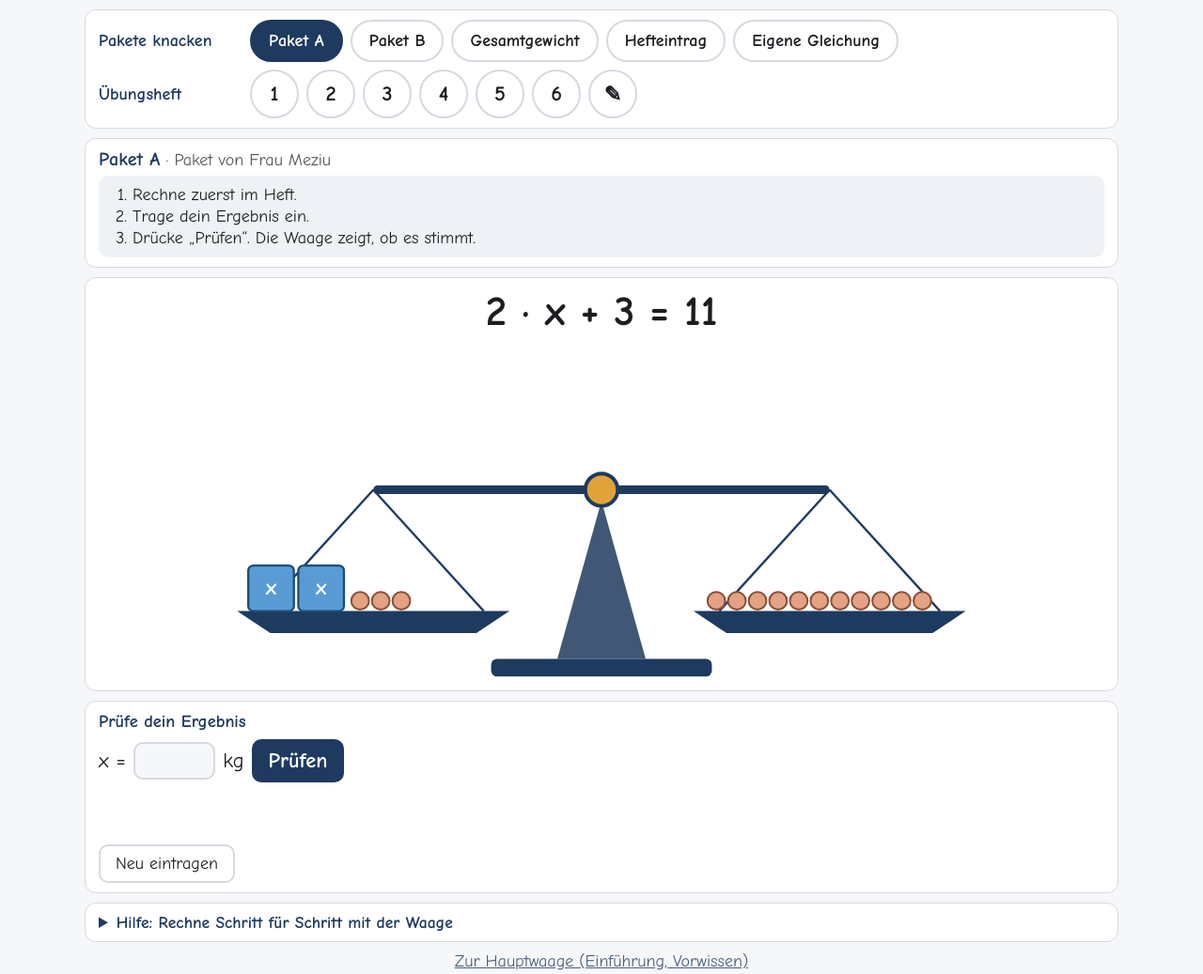
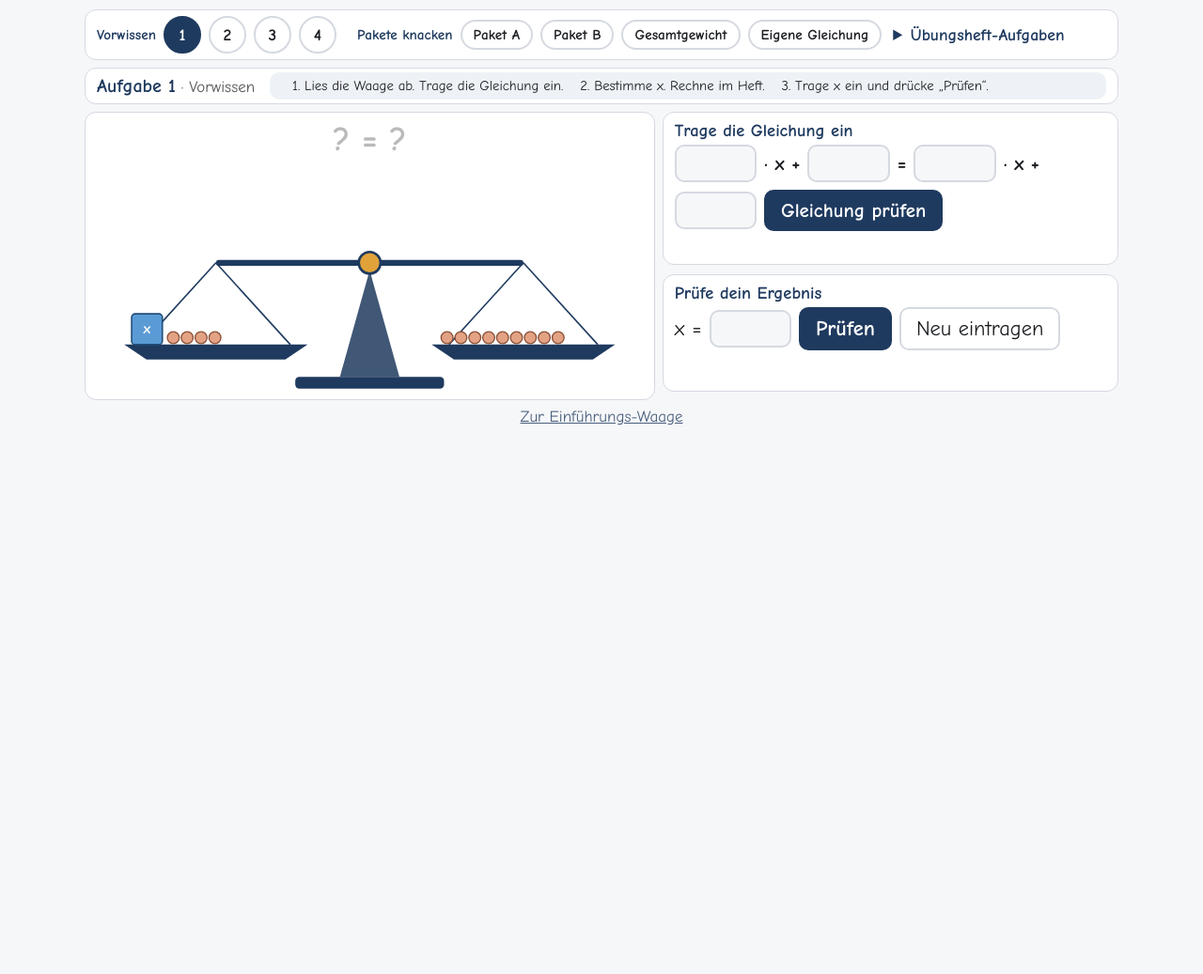
Before and after one commit to teutameziu-mziu/waage, a plain HTML site: page kontrolle.html in a window 1280 px wide. Shown: the whole page at 94% size. After the commit the page ends 800 px from the top, so only its background shows below. Drawn offline with Linux system fonts and the light colour scheme.

Commit message:
Pakete-Waage: Vorwissen mit 4 Aufgaben (Gleichung, x, Merksatz), kompakte Ansicht fuer iPad
Co-Authored-By: Claude Sonnet 5.5 <noreply@anthropic.com>
Claude-Session: https://claude.ai/code/session_01JkBBSbMmsDJGEJphpno4g9

```diff
--- a/kontrolle.html
+++ b/kontrolle.html
@@ -53,18 +53,22 @@ details summary{cursor:pointer;font-weight:700;color:var(--navy);font-size:1.1re
 .vb[aria-pressed=true]{background:var(--navy);color:#fff;border-color:var(--navy)}
 @media (prefers-color-scheme:dark){.vb[aria-pressed=true]{color:#0f0f10}}
 .steps3{margin:6px 0 0;padding-left:1.3em}.steps3 li{margin:2px 0}
+.stage{display:grid;grid-template-columns:1fr;gap:10px}
+#right{display:flex;flex-direction:column;gap:10px;min-width:0}
+@media (min-width:900px){#hd{display:flex;gap:16px;align-items:center;flex-wrap:wrap}#hd ol{margin:0!important;padding:4px 10px 4px 24px!important;flex:1}.tab{width:40px;height:40px;font-size:1.1rem}.pill{padding:5px 12px;font-size:.95rem}.gl{min-width:0}#cmsg{font-size:1.15rem;min-height:1.6em}#nav details{display:inline-block;margin:0 0 0 14px}.card h2{margin:0 0 4px}.stage{gap:8px}#left{display:flex;flex-direction:column;gap:8px}.stage{grid-template-columns:1.25fr 1fr;align-items:start}svg{max-height:31vh}#hd ol{font-size:.92rem}#hd{padding:4px 12px}#nav{display:flex;flex-wrap:wrap;align-items:center;padding:6px 12px}#nav .grp+details,#nav details{margin:0 0 0 12px}.vq{font-size:1rem;gap:6px}.vq input[type=text]{width:8em;font-size:1rem;padding:4px}#merke h2{display:none}#mmsg,#vmsg{min-height:1.2em;font-size:1.05rem}#eq{font-size:clamp(1.5rem,4vh,2.2rem)}.gl{font-size:.95rem}body{font-size:17px}main{gap:8px}.card{padding:8px 12px}#eq{font-size:clamp(1.6rem,4.5vh,2.4rem)}.steps3{display:flex;gap:18px;flex-wrap:wrap;list-style-position:inside;padding-left:8px!important}}
+.hid{opacity:.3}
+.vq{display:flex;gap:8px;flex-wrap:wrap;align-items:center}
+.vq input[type=text]{width:9em;font-size:1.2rem;text-align:center;padding:6px;border:2px solid var(--line);border-radius:10px;background:var(--bg);color:var(--fg)}
+#nav details{margin-top:8px}
 </style></head><body><main>
 <div class="card" id="nav">
- <div class="grp"><span class="gl">Pakete knacken</span><span class="grp" id="tp"></span></div>
- <div class="grp"><span class="gl">Übungsheft</span><span class="grp" id="tu"></span></div>
+ <div class="grp"><span class="gl">Vorwissen</span><span class="grp" id="tv"></span><span class="gl" style="min-width:0;margin-left:14px">Pakete knacken</span><span class="grp" id="tp"></span></div>
+ <details><summary>Übungsheft-Aufgaben</summary><div class="grp" style="margin-top:6px"><span class="grp" id="tu"></span></div></details>
 </div>
-<div class="card"><div><span class="ti" id="ti"></span> <span class="tg" id="tg"></span></div>
+<div class="card" id="hd"><div><span class="ti" id="ti"></span> <span class="tg" id="tg"></span></div>
  <ol class="steps3 hint" id="hint" style="margin-top:6px;padding:8px 12px 8px 2em"></ol></div>
-<div class="card" id="own" style="display:none"><h2>Gleichung aus dem Heft eingeben</h2>
- <div class="row" style="margin-bottom:8px">Buchstabe: <button class="vb" data-v="x" aria-pressed="true">x</button><button class="vb" data-v="y" aria-pressed="false">y</button><button class="vb" data-v="z" aria-pressed="false">z</button></div>
- <div class="row lt"><input type="number" id="oa" min="0" max="99" value="1" aria-label="Zahl vor dem Buchstaben links"> · <span class="vl">x</span> + <input type="number" id="ob" min="0" max="99" value="3" aria-label="Zahl links"> = <input type="number" id="oc" min="0" max="99" value="0" aria-label="Zahl vor dem Buchstaben rechts"> · <span class="vl">x</span> + <input type="number" id="od" min="0" max="99" value="7" aria-label="Zahl rechts"> <button class="go" id="ob2">Waage bauen</button></div>
- <div style="opacity:.8;margin-top:6px">Steht kein Buchstabe, schreibe 0. Steht „x“ allein, schreibe 1.</div></div>
-<div class="card"><div id="eq"></div>
+<div class="stage">
+<div id="left"><div class="card"><div id="eq"></div>
 <svg viewBox="0 -10 1000 470" role="img" aria-label="Waage" id="sv">
  <g id="beam"><rect x="190" y="194" width="620" height="12" rx="6" fill="var(--navy)"/></g>
  <polygon points="500,215 440,430 560,430" fill="var(--navy)" opacity=".85"/>
@@ -72,12 +76,24 @@ details summary{cursor:pointer;font-weight:700;color:var(--navy);font-size:1.1re
  <circle cx="500" cy="200" r="22" fill="#e0a33a" stroke="var(--navy)" stroke-width="5"/>
  <g id="pl" class="pan"></g><g id="pr" class="pan"></g>
 </svg></div>
+<div class="card" id="merke" style="display:none"><h2>Merksatz</h2>
+ <div class="vq">Eine Gleichung ist im <input type="text" id="m1" aria-label="Lücke 1" autocomplete="off">. Was ich links mache, mache ich auch <input type="text" id="m2" aria-label="Lücke 2" autocomplete="off">. <button class="go" id="mck">Prüfen</button></div>
+ <div id="mmsg" style="font-weight:700;font-size:1.2rem;min-height:1.4em" aria-live="polite"></div>
+ <div id="mfull" style="display:none;margin-top:6px">1. <b>Zuerst vereinfachen</b>, dann <b>umformen</b>: Auf beiden Seiten das Gleiche rechnen, bis x allein steht.<br>2. Am Ende steht da <b>x = Ergebnis</b>.<br>3. <b>Probe:</b> x einsetzen. Links und rechts muss das Gleiche herauskommen.</div></div>
+</div>
+<div id="right">
+<div class="card" id="veq" style="display:none"><h2>Trage die Gleichung ein</h2>
+ <div class="row lt"><input type="number" id="va" min="0" max="99" aria-label="Zahl vor x links"> · x + <input type="number" id="vb" min="0" max="99" aria-label="Zahl links"> = <input type="number" id="vc" min="0" max="99" aria-label="Zahl vor x rechts"> · x + <input type="number" id="vd" min="0" max="99" aria-label="Zahl rechts"> <button class="go" id="vck">Gleichung prüfen</button></div>
+ <div id="vmsg" style="font-weight:700;font-size:1.2rem;min-height:1.4em" aria-live="polite"></div></div>
+<div class="card" id="own" style="display:none"><h2>Gleichung aus dem Heft eingeben</h2>
+ <div class="row" style="margin-bottom:8px">Buchstabe: <button class="vb" data-v="x" aria-pressed="true">x</button><button class="vb" data-v="y" aria-pressed="false">y</button><button class="vb" data-v="z" aria-pressed="false">z</button></div>
+ <div class="row lt"><input type="number" id="oa" min="0" max="99" value="1" aria-label="Zahl vor dem Buchstaben links"> · <span class="vl">x</span> + <input type="number" id="ob" min="0" max="99" value="3" aria-label="Zahl links"> = <input type="number" id="oc" min="0" max="99" value="0" aria-label="Zahl vor dem Buchstaben rechts"> · <span class="vl">x</span> + <input type="number" id="od" min="0" max="99" value="7" aria-label="Zahl rechts"> <button class="go" id="ob2">Waage bauen</button></div>
+ <div style="opacity:.8;margin-top:6px">Steht kein Buchstabe, schreibe 0. Steht „x“ allein, schreibe 1.</div></div>
 <div class="card"><h2 id="h2c">Prüfe dein Ergebnis</h2>
-  <div class="row big" id="one"><span class="vl">x</span> = <input type="number" id="g" step="any" aria-label="Dein Ergebnis"><span class="kg"> kg</span><button class="go" id="ck">Prüfen</button></div>
-  <div class="row big" id="tot" style="display:none">x = <input type="number" id="gx" step="any" aria-label="Gewicht Paket A"> kg &nbsp; y = <input type="number" id="gy" step="any" aria-label="Gewicht Paket B"> kg<br>Gesamt = <input type="number" id="gg" step="any" aria-label="Gesamtgewicht"> kg <button class="go" id="ck2">Prüfen</button></div>
+  <div class="row big" id="one"><span class="vl">x</span> = <input type="number" id="g" step="any" aria-label="Dein Ergebnis"><span class="kg"> kg</span><button class="go" id="ck">Prüfen</button><button id="clr">Neu eintragen</button></div>
+  <div class="row big" id="tot" style="display:none">x = <input type="number" id="gx" step="any" aria-label="Gewicht Paket A"> kg &nbsp; y = <input type="number" id="gy" step="any" aria-label="Gewicht Paket B"> kg<br>Gesamt = <input type="number" id="gg" step="any" aria-label="Gesamtgewicht"> kg <button class="go" id="ck2">Prüfen</button><button id="clr2">Neu eintragen</button></div>
   <div id="cmsg" aria-live="polite"></div>
-  <div class="row" style="margin-top:4px"><button id="clr">Neu eintragen</button></div></div>
-<div class="card" id="merke" style="display:none"><h2>Merke</h2><div>1. <b>Zuerst vereinfachen:</b> Gleiches auf jeder Seite zusammenfassen.<br>2. <b>Dann umformen:</b> Auf beiden Seiten das Gleiche rechnen, bis x allein steht (Äquivalenzumformung).<br>3. Am Ende steht da <b>x = Ergebnis</b>.<br>4. <b>Probe:</b> x in die Anfangsgleichung einsetzen. Links und rechts muss das Gleiche herauskommen.<br><b>Wichtig:</b> Eine Gleichung ist wie eine Waage. Sie muss immer im Gleichgewicht sein. Was ich links rechne, rechne ich auch rechts.</div></div>
+  </div>
 <details class="card" id="help"><summary>Hilfe: Rechne Schritt für Schritt mit der Waage</summary>
   <div class="ops" id="ops" style="margin-top:10px">
    <button class="op" data-o="+" aria-pressed="false">+</button><button class="op" data-o="-" aria-pressed="true">−</button><button class="op" data-o="*" aria-pressed="false">·</button><button class="op" data-o=":" aria-pressed="false">:</button>
@@ -87,18 +103,23 @@ details summary{cursor:pointer;font-weight:700;color:var(--navy);font-size:1.1re
   <div class="row"><button class="go" id="go">Auf beiden Seiten rechnen</button><button id="undo">↶ Zurück</button><button id="rst">Neu</button></div>
   <div id="msg" aria-live="polite"></div>
   <div id="steps"></div></details>
-<div style="text-align:center;opacity:.8"><a href="./">Zur Hauptwaage (Einführung, Vorwissen)</a></div>
+</div></div>
+<div style="text-align:center;opacity:.8"><a href="./">Zur Einführungs-Waage</a></div>
 </main>
 <script>
 (function(){
 var $=function(i){return document.getElementById(i)};
 var PH=["Rechne zuerst im Heft.","Trage dein Ergebnis ein.","Drücke „Prüfen“. Die Waage zeigt, ob es stimmt."];
+var VH=["Lies die Waage ab. Trage die Gleichung ein.","Bestimme x. Rechne im Heft.","Trage x ein und drücke „Prüfen“."];
 var UH=["Rechne zuerst im Heft.","Trage dein Ergebnis ein.","Drücke „Prüfen“."];
 var TASKS=[
+ {t:"Aufgabe 1",g:"Vorwissen",q:[1,4,0,9],v:"x",grp:"v",vw:1,lab:"1"},
+ {t:"Aufgabe 2",g:"Vorwissen",q:[3,2,0,11],v:"x",grp:"v",vw:1,lab:"2"},
+ {t:"Aufgabe 3",g:"Vorwissen",q:[2,1,1,5],v:"x",grp:"v",vw:1,lab:"3"},
+ {t:"Aufgabe 4",g:"Vorwissen · Hefteintrag",q:[4,2,1,8],v:"x",grp:"v",vw:1,lab:"4",merke:1},
  {t:"Paket A",g:"Paket von Frau Meziu",q:[2,3,0,11],v:"x",kg:1,grp:"p",lab:"Paket A"},
  {t:"Paket B",g:"Paket der Schwester",q:[3,4,1,14],v:"y",kg:1,grp:"p",lab:"Paket B"},
  {t:"Gesamtgewicht",g:"Paket A + Paket B",total:1,v:"x",kg:1,grp:"p",lab:"Gesamtgewicht"},
- {t:"Hefteintrag",g:"aus der letzten Stunde",q:[4,2,1,8],v:"x",grp:"p",lab:"Hefteintrag",merke:1,hint:["Löse die Gleichung Schritt für Schritt mit der Waage (Hilfe unten).","Sage zu jedem Schritt: Was machen wir? Wie lautet die Rechnung?","Mache zum Schluss die Probe: Trage x ein und drücke „Prüfen“."]},
  {t:"Eigene Gleichung",g:"aus dem Heft",q:[1,3,0,7],own:1,v:"x",grp:"p",lab:"Eigene Gleichung"},
  {t:"Subtrahieren",g:"Einzelarbeit",q:[1,4,0,9],v:"x",grp:"u"},
  {t:"Dividieren",g:"Einzelarbeit",q:[3,0,0,12],v:"x",grp:"u"},
@@ -106,10 +127,10 @@ var TASKS=[
  {t:"Subtrahieren und Dividieren",g:"Partnerarbeit",q:[2,3,0,11],v:"x",grp:"u"},
  {t:"x und Zahl subtrahieren",g:"Partnerarbeit",q:[2,1,1,6],v:"x",grp:"u"},
  {t:"Alle Schritte",g:"Partnerarbeit",q:[3,2,1,8],v:"x",grp:"u"}];
-var OWN=4;
+var OWN=7,eqOk=true;
 var cur=0,hist=[],op="-",tg="k",guess=null,V="x",tot=null;
 function solve(q){return (q[3]-q[1])/(q[0]-q[2])}
-var TA=solve(TASKS[0].q),TB=solve(TASKS[1].q);
+var TA=solve(TASKS[4].q),TB=solve(TASKS[5].q);
 var NS="http://www.w3.org/2000/svg";
 function el(n,a,p){var e=document.createElementNS(NS,n);for(var k in a)e.setAttribute(k,a[k]);if(p)p.appendChild(e);return e}
 function side(c,k){if(!c&&!k)return"0";var s=[];if(c)s.push(c+" · "+V);if(k)s.push(String(k));return s.join(" + ")}
@@ -166,8 +187,8 @@ function draw(){
   var lv=sh===null?0:q[0]*sh+q[1],rv=sh===null?0:q[2]*sh+q[3];
   pan($("pl"),q[0],q[1],sh);pan($("pr"),q[2],q[3],sh);
   place(lv,rv,sh!==null);
-  $("eq").textContent=eqs(q);
-  var h="";for(var i=0;i<hist.length;i++){h+='<div class="st"><span>'+eqs(hist[i].q)+'</span><b>'+(hist[i+1]?hist[i+1].o:"")+'</b></div>'}
+  var hide=T.vw&&!eqOk;$("eq").textContent=hide?"? = ?":eqs(q);$("eq").className=hide?"hid":"";
+  var h="";if(!hide)for(var i=0;i<hist.length;i++){h+='<div class="st"><span>'+eqs(hist[i].q)+'</span><b>'+(hist[i+1]?hist[i+1].o:"")+'</b></div>'}
   $("steps").innerHTML=h;
 }
 function msg(t,c){var m=$("msg");m.textContent=t;m.className=c||""}
@@ -205,6 +226,7 @@ function check(){
       else cm("✓ Gleichgewicht! "+x+" + "+y+" = "+G+". Das Gesamtgewicht stimmt.","ok")}
     else cm("✗ Links: "+(x+y)+"   Rechts: "+G+". "+tilt(x+y,G)+" Rechne noch einmal.","bad");
     return}
+  if(T.vw&&!eqOk){cm("Trage zuerst die Gleichung ein.","bad");return}
   var g=parseFloat($("g").value.replace(",","."));var q=hist[0].q;
   if(isNaN(g)){cm("Gib dein "+V+" ein.","bad");return}
   guess=g;
@@ -219,17 +241,20 @@ function pick(i){cur=i;var T=TASKS[i];tot=null;guess=null;
   if(T.q)hist=[{q:T.q.slice(),o:""}];
   setV(T.own?V:T.v);if(!T.own&&T.v!==V)setV(T.v);
   document.querySelectorAll(".vb").forEach(function(b){b.setAttribute("aria-pressed",b.dataset.v==V)});
+  eqOk=!T.vw;$("veq").style.display=T.vw?"block":"none";["va","vb","vc","vd"].forEach(function(k){$(k).value=""});$("vmsg").textContent="";$("vmsg").className="";
+  $("merke").style.display=T.merke?"block":"none";["m1","m2"].forEach(function(k){$(k).value=""});$("mmsg").textContent="";$("mfull").style.display="none";
   $("own").style.display=T.own?"block":"none";
   $("one").style.display=T.total?"none":"flex";$("tot").style.display=T.total?"block":"none";
   document.querySelectorAll(".kg").forEach(function(e){e.style.display=T.kg?"inline":"none"});
-  $("help").style.display=T.total?"none":"block";$("help").open=!(T.grp=="p"&&!T.own)||!!T.merke;$("merke").style.display=T.merke?"block":"none";
-  $("ti").textContent=T.grp=="p"?T.t:"Aufgabe "+(i-OWN)+": "+T.t;$("tg").textContent="· "+T.g;
-  $("hint").innerHTML=(T.hint||(T.grp=="p"?PH:UH)).map(function(x){return"<li>"+x+"</li>"}).join("");
+  $("help").style.display=T.total||(T.vw&&!eqOk)?"none":"block";$("help").open=T.grp=="u"||!!T.own;
+  $("ti").textContent=T.grp=="u"?"Übungsheft "+(i-OWN)+": "+T.t:T.t;$("tg").textContent="· "+T.g;
+  $("hint").innerHTML=(T.hint||(T.vw?VH:(T.grp=="p"?PH:UH))).map(function(x){return"<li>"+x+"</li>"}).join("");
   $("h2c").textContent=T.total?"Prüfe euer Gesamtgewicht":"Prüfe dein Ergebnis";
   document.querySelectorAll("#nav button").forEach(function(b){b.setAttribute("aria-selected",+b.dataset.i==i)});
   cm("");msg("");$("g").value="";["gx","gy","gg"].forEach(function(k){$(k).value=""});draw()}
 TASKS.forEach(function(t,i){var b=document.createElement("button");b.dataset.i=i;b.setAttribute("role","tab");
-  if(t.grp=="p"){b.className="pill";b.textContent=t.lab;b.onclick=function(){pick(i)};$("tp").appendChild(b)}
+  if(t.grp=="v"){b.className="tab";b.textContent=t.lab;b.onclick=function(){pick(i)};$("tv").appendChild(b)}
+  else if(t.grp=="p"){b.className="pill";b.textContent=t.lab;b.onclick=function(){pick(i)};$("tp").appendChild(b)}
   else{b.className="tab";b.textContent=i-OWN;b.onclick=function(){pick(i)};$("tu").appendChild(b)}});
 var pen=document.createElement("button");pen.className="tab";pen.dataset.i=OWN;pen.setAttribute("role","tab");pen.textContent="✎";pen.setAttribute("aria-label","Eigene Gleichung");pen.onclick=function(){pick(OWN)};$("tu").appendChild(pen);
 [].forEach.call(document.querySelectorAll("#ops .op"),function(b){b.onclick=function(){op=b.dataset.o;[].forEach.call(document.querySelectorAll("#ops .op"),function(x){x.setAttribute("aria-pressed",x==b)});$("tgt").style.display=(op=="+"||op=="-")?"flex":"none"}});
@@ -238,10 +263,19 @@ var pen=document.createElement("button");pen.className="tab";pen.dataset.i=OWN;p
 $("ob2").onclick=function(){var v=["oa","ob","oc","od"].map(function(i){return parseInt($(i).value,10)});
  if(v.some(function(x){return !(x>=0&&x<=99)})||v[0]+v[2]<1){msg("Gib vier Zahlen von 0 bis 99 ein.","bad");return}
  hist=[{q:v,o:""}];guess=null;cm("");msg("");draw()};
+$("vck").onclick=function(){var T=TASKS[cur],q=T.q,v=["va","vb","vc","vd"].map(function(k){var x=$(k).value.trim();return x===""?NaN:parseInt(x,10)});
+ var m=$("vmsg");if(v.some(isNaN)){m.className="bad";m.textContent="Fülle alle vier Felder aus (auch 0 oder 1).";return}
+ var okL=v[0]==q[0]&&v[1]==q[1],okR=v[2]==q[2]&&v[3]==q[3];
+ if(okL&&okR){eqOk=true;m.className="ok";m.textContent="✓ Richtig! "+eqs(q)+". Bestimme jetzt x.";$("help").style.display="block";draw()}
+ else{m.className="bad";m.textContent=(!okL&&!okR)?"Noch nicht richtig. Zähle links und rechts noch einmal.":(!okL?"Die linke Seite stimmt noch nicht.":"Die rechte Seite stimmt noch nicht.")}};
+$("mck").onclick=function(){var a=$("m1").value.trim().toLowerCase(),b=$("m2").value.trim().toLowerCase(),m=$("mmsg");
+ var ok1=a=="gleichgewicht",ok2=b=="rechts"||b=="rechten seite"||b=="auf der rechten seite";
+ if(ok1&&ok2){m.className="ok";m.textContent="✓ Genau! Das ist der Merksatz.";$("mfull").style.display="block"}
+ else{m.className="bad";m.textContent=(!ok1&&!ok2)?"Noch nicht. Denke an die Waage.":(!ok1?"Die erste Lücke stimmt noch nicht. Denke an die Waage.":"Die zweite Lücke stimmt noch nicht.")}};
 $("go").onclick=apply;$("ck").onclick=check;$("ck2").onclick=check;
 $("undo").onclick=function(){if(hist.length>1){hist.pop();guess=null;cm("");msg("");draw()}};
 $("rst").onclick=function(){var v=V;pick(cur);if(TASKS[cur].own){setV(v);draw()}};
-$("clr").onclick=function(){guess=null;tot=null;$("g").value="";["gx","gy","gg"].forEach(function(k){$(k).value=""});cm("");draw()};
+$("clr2").onclick=$("clr").onclick=function(){guess=null;tot=null;$("g").value="";["gx","gy","gg"].forEach(function(k){$(k).value=""});cm("");draw()};
 ["g","gx","gy","gg"].forEach(function(k){$(k).addEventListener("keydown",function(e){if(e.key=="Enter")check()})});
 pick(0);
 })();
```
